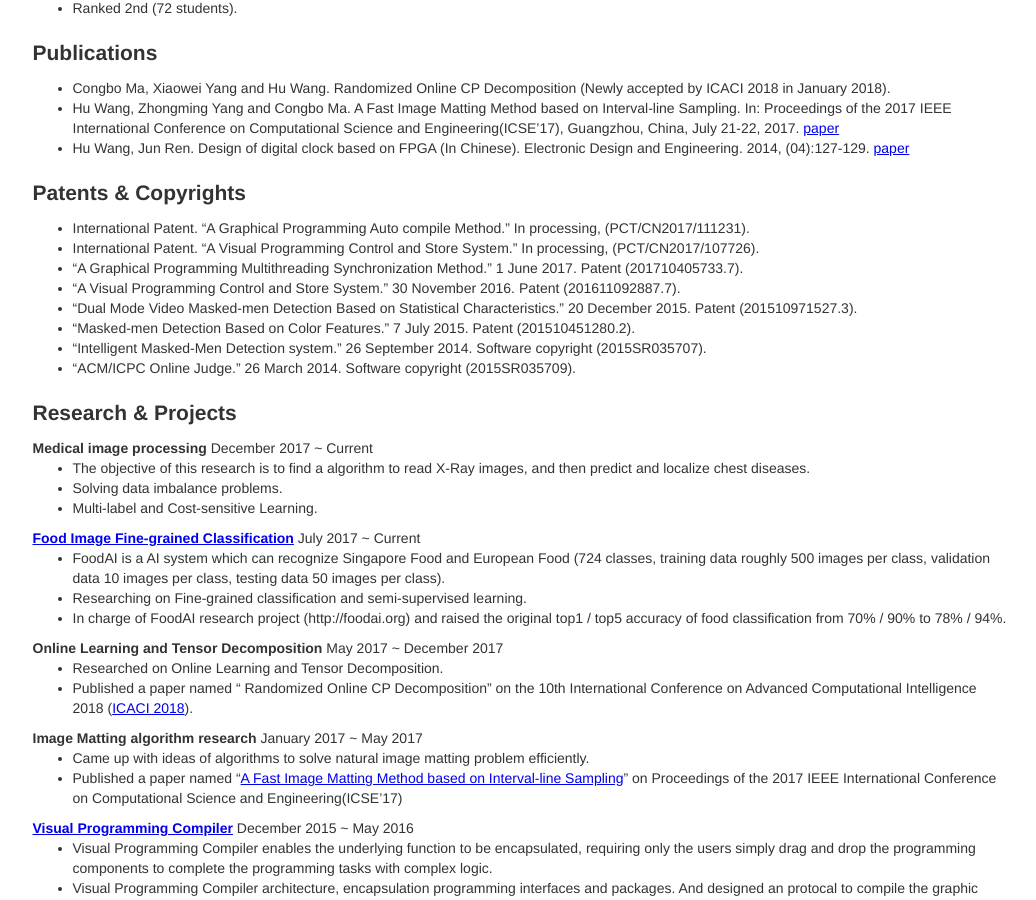
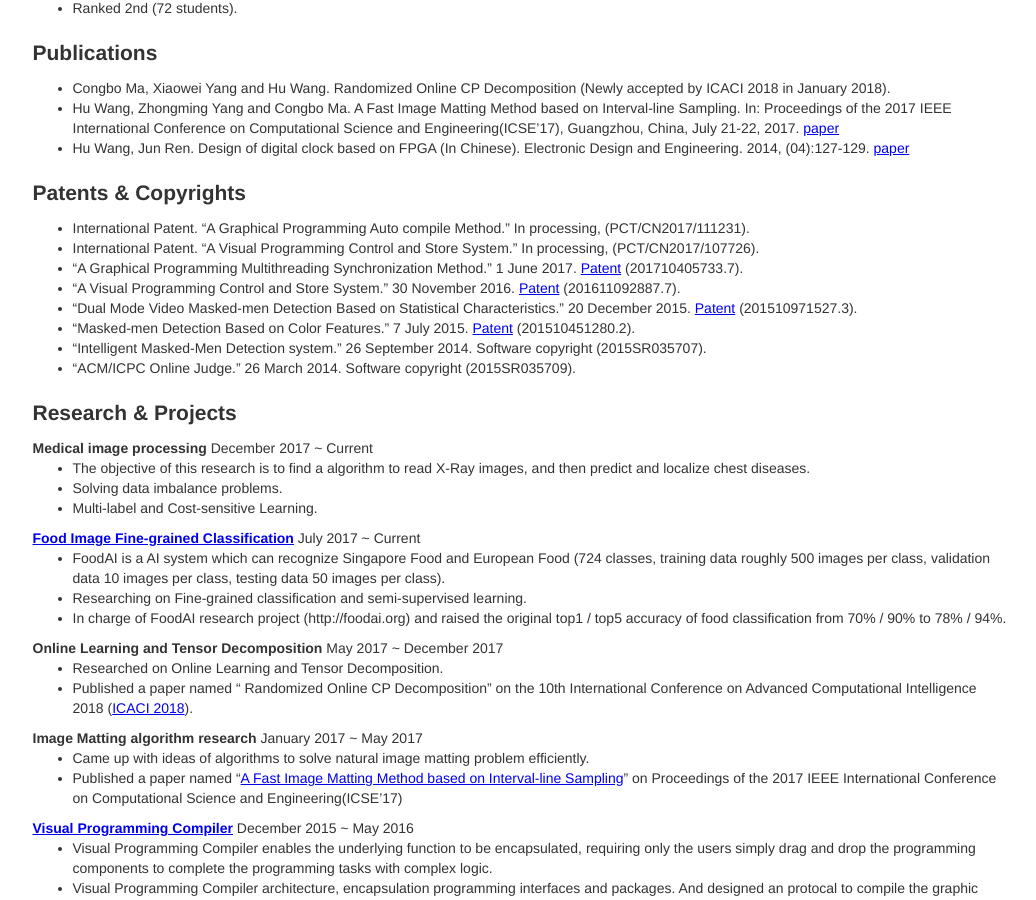
Before and after one commit to billhhh/whblog-omega, a Jekyll site: the page cv/index.html, which Jekyll copies as it is, in a window 1280 px wide and 900 px high, scrolled down 642 px. Shown: the whole window, without its empty margins (120-1156 px from the left). Built offline with Jekyll 4.4.1, drawn with Linux system fonts in a browser that asks for light colours; some of the changed lines change nothing that is shown.

Commit message:
all patent link fixed

```diff
--- a/cv/index.html
+++ b/cv/index.html
@@ -112,16 +112,16 @@
             International Patent. “A Visual Programming Control and Store System.” In processing, (PCT/CN2017/107726).
           </li>
 		  <li>
-             “A Graphical Programming Multithreading Synchronization Method.” 1 June 2017. Patent (201710405733.7).
+             “A Graphical Programming Multithreading Synchronization Method.” 1 June 2017. <a href = "https://patents.google.com/patent/CN107391266A/en">Patent</a> (201710405733.7).
           </li>
 		  <li>
-             “A Visual Programming Control and Store System.” 30 November 2016. Patent (201611092887.7).
+             “A Visual Programming Control and Store System.” 30 November 2016. <a href = "https://patents.google.com/patent/CN106775683A/en">Patent</a> (201611092887.7).
           </li>
 		  <li>
-             “Dual Mode Video Masked-men Detection Based on Statistical Characteristics.” 20 December 2015. Patent (201510971527.3).
+             “Dual Mode Video Masked-men Detection Based on Statistical Characteristics.” 20 December 2015. <a href = "https://patents.google.com/patent/CN105678213A/en">Patent</a> (201510971527.3).
           </li>
 		  <li>
-             “Masked-men Detection Based on Color Features.” 7 July 2015. Patent (201510451280.2).
+             “Masked-men Detection Based on Color Features.” 7 July 2015. <a href = "https://patents.google.com/patent/CN105160297A/en">Patent</a> (201510451280.2).
           </li>
 		  <li>
              “Intelligent Masked-Men Detection system.” 26 September 2014. Software copyright (2015SR035707).
```
